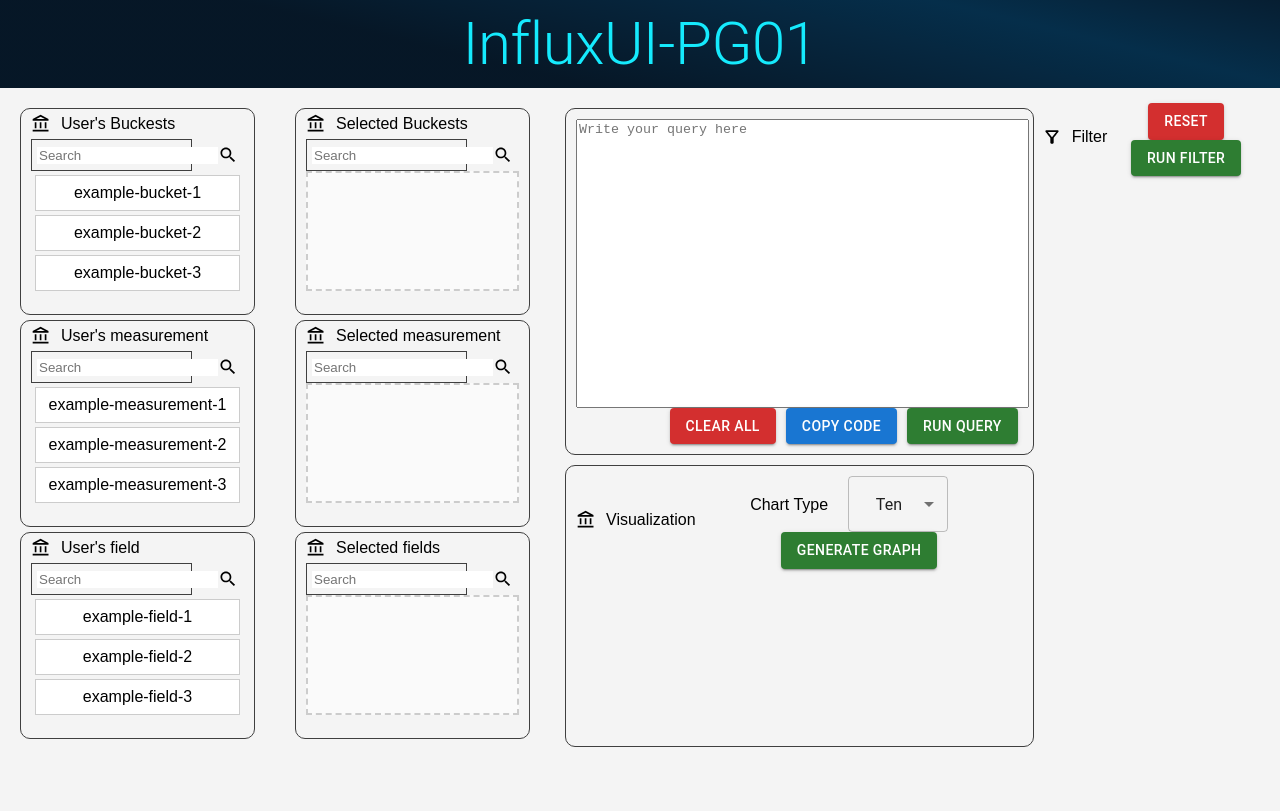
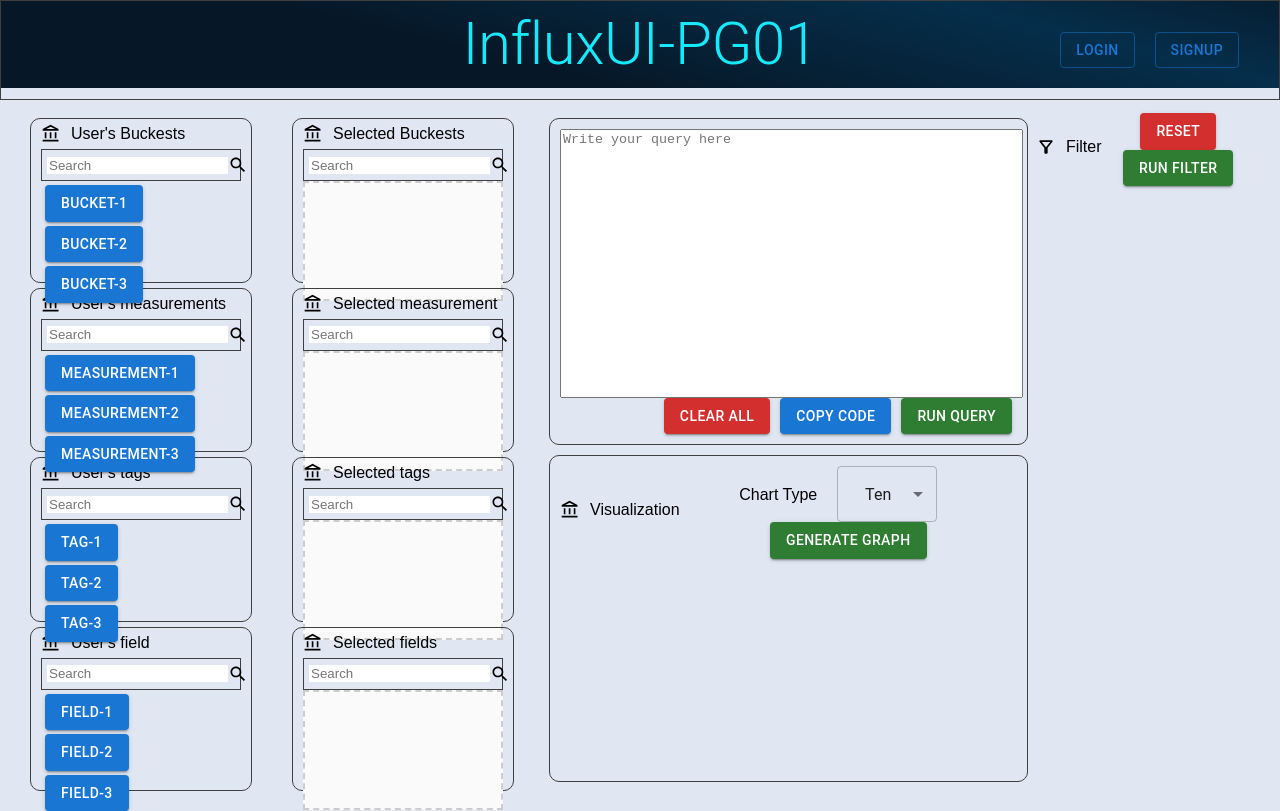
Before and after one commit to Mayy6/UniProject, a React (Vite) app in the folder InfluxUI-PG01/InfluxUI-PG1-frontend/: page /dashboard in a window 1280 px wide. Built offline with nearby package versions, Linux system fonts and the light colour scheme.

Commit message:
updated some css styles
updated some css styles

```diff
--- a/InfluxUI-PG01/InfluxUI-PG1-frontend/package.json
+++ b/InfluxUI-PG01/InfluxUI-PG1-frontend/package.json
@@ -19,6 +19,7 @@
         "react-dnd": "^16.0.1",
         "react-dnd-html5-backend": "^16.0.1",
         "react-dom": "^18.2.0",
+        "react-grid-layout": "^1.4.4",
         "react-router-dom": "^6.26.1"
     },
     "devDependencies": {
--- a/InfluxUI-PG01/InfluxUI-PG1-frontend/src/App.jsx
+++ b/InfluxUI-PG01/InfluxUI-PG1-frontend/src/App.jsx
@@ -5,11 +5,14 @@ import Login from './component/Login.jsx'
 import Dashboard from './component/Dashboard.jsx';
 import {Typography} from "@mui/material";
 import Header from './component/Header/Header.jsx';
+import { HdrWeak } from '@mui/icons-material';
 
 function App() {
 
 
     return (
+        <>
+        <Header />
       <Router>
             <div className="App">
                 <Typography component="h1" variant="h2"
@@ -27,6 +30,7 @@ function App() {
                 </Routes>
             </div>
         </Router>
+        </>
     )
   }
 
--- a/InfluxUI-PG01/InfluxUI-PG1-frontend/src/component/Dashboard.css
+++ b/InfluxUI-PG01/InfluxUI-PG1-frontend/src/component/Dashboard.css
@@ -1,21 +1,24 @@
-.dashsoard-container {
+.dashboard-container {
     width: 100%;
     display: flex;
     justify-content: center;
     align-items: flex-start;
     height: calc(100vh - 150px);
+    padding: 10px;
+    box-sizing: border-box;
 }
 
-.column-box {
+.user-box, .column-box, .time-box {
     width: 20%;
     height: 100%;
     margin: 5px;
     padding: 10px;
     /* border: 1px solid #3f3f3f; */
+    box-sizing: border-box;
 }
 
 .filter-box {
-    height: 30%;
+    height: 25%;
     border: 1px solid #3f3f3f;
     padding: 5px 10px;
     margin: 5px;
@@ -34,8 +37,6 @@
 }
 
 .search-input {
-    width: 70%;
-
     display: flex;
     justify-content: space-between;
     align-items: center;
@@ -47,7 +48,7 @@
     border: none;
 }
 
-.main-iner-box {
+.main-iner-box, .graph-box {
     width: 100%;
     border: 1px solid #3f3f3f;
     border-radius: 10px;
--- a/InfluxUI-PG01/InfluxUI-PG1-frontend/src/component/Dashboard.jsx
+++ b/InfluxUI-PG01/InfluxUI-PG1-frontend/src/component/Dashboard.jsx
@@ -1,29 +1,42 @@
-import React, { useEffect, useState } from 'react';
+import React, { useEffect, useState } from "react";
 import axios from "axios";
-import {Button,TextField,Typography,Box} from "@mui/material";
-import { DndProvider } from 'react-dnd';
-import { HTML5Backend } from 'react-dnd-html5-backend';
+import { Button, TextField, Typography, Box } from "@mui/material";
+import { DndProvider } from "react-dnd";
+import { HTML5Backend } from "react-dnd-html5-backend";
 
 import "./Dashboard.css";
-import DragItem from './DragItem';
-import DropItem from './DropItem';
-import { useFetchedData } from './useFetchedData';
+import DragItem from "./DragItem";
+import DropItem from "./DropItem";
+import { useFetchedData } from "./useFetchedData";
 
-import Select from '@mui/material/Select';
-import MenuItem from '@mui/material/MenuItem';
+import Select from "@mui/material/Select";
+import MenuItem from "@mui/material/MenuItem";
 
 import {
   AccountBalanceOutlined,
   SearchOutlined,
-    FilterAltOutlined
-} from '@mui/icons-material';
-
+  FilterAltOutlined,
+} from "@mui/icons-material";
 
 function Dashboard() {
-    const { buckets, measurements, fields, setBuckets, setMeasurements, setFields, initialBuckets, initialMeasurements, initialFields } = useFetchedData();
+  const {
+    buckets,
+    measurements,
+    tags,
+    fields,
+    setBuckets,
+    setMeasurements,
+    setTags,
+    setFields,
+    initialBuckets,
+    initialMeasurements,
+    initialTags,
+    initialFields,
+  } = useFetchedData();
 
   const [selectedBuckets, setSelectedBuckets] = useState([]);
   const [selectedMeasurements, setSelectedMeasurements] = useState([]);
+  const [selectedTags, setSelectedTags] = useState([]);
   const [selectedFields, setSelectedFields] = useState([]);
 
   //generate code based on fetched elements
@@ -31,21 +44,35 @@ function Dashboard() {
 
   // Drag and Drop feature
   const handleDrop = (type, item) => {
-        if (type === 'bucket') {
+    if (type === "bucket") {
       // Ensure the bucket is not already in the selected list
       if (!selectedBuckets.includes(item.label)) {
-                setSelectedBuckets(prevBuckets => [...prevBuckets, item.label]);
-                setBuckets(prevBuckets => prevBuckets.filter(bucket => bucket !== item.label));
+        setSelectedBuckets((prevBuckets) => [...prevBuckets, item.label]);
+        setBuckets((prevBuckets) =>
+          prevBuckets.filter((bucket) => bucket !== item.label)
+        );
       }
-        } else if (type === 'measurement') {
+    } else if (type === "measurement") {
       if (!selectedMeasurements.includes(item.label)) {
-                setSelectedMeasurements(prevMeasurements => [...prevMeasurements, item.label]);
-                setMeasurements(prevMeasurements => prevMeasurements.filter(measurement => measurement !== item.label));
+        setSelectedMeasurements((prevMeasurements) => [
+          ...prevMeasurements,
+          item.label,
+        ]);
+        setMeasurements((prevMeasurements) =>
+          prevMeasurements.filter((measurement) => measurement !== item.label)
+        );
       }
-        } else if (type === 'field') {
+    } else if (type === "tag") {
+      if (!selectedTags.includes(item.label)) {
+        setSelectedTags((prevTags) => [...prevTags, item.label]);
+        setTags((prevTags) => prevTags.filter((tag) => tag !== item.label));
+      }
+    } else if (type === "field") {
       if (!selectedFields.includes(item.label)) {
-                setSelectedFields(prevFields => [...prevFields, item.label]);
-                setFields(prevFields => prevFields.filter(field => field !== item.label));
+        setSelectedFields((prevFields) => [...prevFields, item.label]);
+        setFields((prevFields) =>
+          prevFields.filter((field) => field !== item.label)
+        );
       }
     }
   };
@@ -55,21 +82,23 @@ function Dashboard() {
     // Reset selected items and generated code
     setSelectedBuckets([]);
     setSelectedMeasurements([]);
+    setSelectedTags([]);
     setSelectedFields([]);
     setGeneratedCode("");
 
     //Reset data
     setBuckets(initialBuckets);
     setMeasurements(initialMeasurements);
+    setTags(initialTags);
     setFields(initialFields);
-    }
+  };
 
   // Function to update the generated code
   useEffect(() => {
     const updateGeneratedCode = () => {
       let code = "";
       if (selectedBuckets && selectedBuckets.length > 0) {
-                selectedBuckets.forEach(bucket => {
+        selectedBuckets.forEach((bucket) => {
           code += `from(bucket: "${bucket}")\n`;
         });
       }
@@ -77,13 +106,19 @@ function Dashboard() {
       // code += "    |> range(start: -1h)\n";
 
       if (selectedMeasurements && selectedMeasurements.length > 0) {
-                selectedMeasurements.forEach(measurement => {
+        selectedMeasurements.forEach((measurement) => {
           code += `    |> filter(fn: (r) => r._measurement == "${measurement}")\n`;
         });
       }
 
+      if (selectedTags && selectedTags.length > 0) {
+        selectedTags.forEach((tag) => {
+          code += `    |> filter(fn: (r) => r._tag == "${tag}")\n`;
+        });
+      }
+
       if (selectedFields && selectedFields.length > 0) {
-                selectedFields.forEach(field => {
+        selectedFields.forEach((field) => {
           code += `    |> filter(fn: (r) => r._field == "${field}")\n`;
         });
       }
@@ -92,8 +127,7 @@ function Dashboard() {
     };
 
     updateGeneratedCode();
-
-    }, [selectedBuckets, selectedMeasurements, selectedFields]);
+  }, [selectedBuckets, selectedMeasurements, selectedTags, selectedFields]);
 
   const handleSubmit = async (event) => {
     event.preventDefault();
@@ -101,30 +135,30 @@ function Dashboard() {
     // console.log('Password:', password);
 
     try {
-            const response = await axios.get("http://localhost:1808/api/hello")
-                .then(response => {
+      const response = await axios
+        .get("http://localhost:1808/api/hello")
+        .then((response) => {
           if (response.status === 200) {
             const token = response.data;
             // localStorage.setItem('token', token);
             alert(token);
             // window.location.href = '/dashboard'
           }
-                })
+        });
     } catch (error) {
       if (error.response && error.response.status === 403) {
-                window.location.href = '/'
+        window.location.href = "/";
       } else {
-                console.error('Unexpected error occurred', error);
+        console.error("Unexpected error occurred", error);
       }
-
     }
   };
 
   return (
     <DndProvider backend={HTML5Backend}>
-        <div className="dashsoard-container">
-
-      <div className="column-box">
+      <div className="dashboard-container">
+        {/* User Buckets */}
+        <div className="user-box">
           <div className="filter-box">
             <div className="filter-title">
               <AccountBalanceOutlined sx={{ fontSize: 20 }} />
@@ -139,20 +173,41 @@ function Dashboard() {
             ))}
           </div>
 
+          {/* User Measurements */}
           <div className="filter-box">
             <div className="filter-title">
               <AccountBalanceOutlined sx={{ fontSize: 20 }} />
-                <span className="filter-title-text">User's measurement</span>
+              <span className="filter-title-text">User's measurements</span>
             </div>
             <div className="search-input">
               <input className="input-el" type="text" placeholder="Search" />
               <SearchOutlined sx={{ fontSize: 20 }} />
             </div>
             {measurements.map((measurement, index) => (
-                            <DragItem key={measurement} type="measurement" label={measurement} />
+              <DragItem
+                key={measurement}
+                type="measurement"
+                label={measurement}
+              />
             ))}
           </div>
 
+          {/* User Tags */}
+          <div className="filter-box">
+            <div className="filter-title">
+              <AccountBalanceOutlined sx={{ fontSize: 20 }} />
+              <span className="filter-title-text">User's tags</span>
+            </div>
+            <div className="search-input">
+              <input className="input-el" type="text" placeholder="Search" />
+              <SearchOutlined sx={{ fontSize: 20 }} />
+            </div>
+            {tags.map((tag, index) => (
+              <DragItem key={tag} type="tag" label={tag} />
+            ))}
+          </div>
+
+          {/* User Fields */}
           <div className="filter-box">
             <div className="filter-title">
               <AccountBalanceOutlined sx={{ fontSize: 20 }} />
@@ -166,11 +221,10 @@ function Dashboard() {
               <DragItem key={field} type="field" label={field} />
             ))}
           </div>
-
         </div>
 
         <div className="column-box">
-
+          {/* Selected Buckets */}
           <div className="filter-box">
             <div className="filter-title">
               <AccountBalanceOutlined sx={{ fontSize: 20 }} />
@@ -181,15 +235,17 @@ function Dashboard() {
               <input className="input-el" type="text" placeholder="Search" />
               <SearchOutlined sx={{ fontSize: 20 }} />
             </div>
-            <DropItem acceptType="bucket" onDrop={(item) => handleDrop('bucket', item)}>
+            <DropItem
+              acceptType="bucket"
+              onDrop={(item) => handleDrop("bucket", item)}
+            >
               {selectedBuckets.map((bucket, index) => (
                 <div key={index}>{bucket}</div>
               ))}
             </DropItem>
           </div>
 
-
-
+          {/* Selected Measurements */}
           <div className="filter-box">
             <div className="filter-title">
               <AccountBalanceOutlined sx={{ fontSize: 20 }} />
@@ -199,14 +255,37 @@ function Dashboard() {
               <input className="input-el" type="text" placeholder="Search" />
               <SearchOutlined sx={{ fontSize: 20 }} />
             </div>
-            <DropItem acceptType="measurement" onDrop={(item) => handleDrop('measurement', item)}>
+            <DropItem
+              acceptType="measurement"
+              onDrop={(item) => handleDrop("measurement", item)}
+            >
               {selectedMeasurements.map((measurement, index) => (
                 <div key={index}>{measurement}</div>
               ))}
             </DropItem>
           </div>
 
+          {/* Selected Tags */}
+          <div className="filter-box">
+            <div className="filter-title">
+              <AccountBalanceOutlined sx={{ fontSize: 20 }} />
+              <span className="filter-title-text">Selected tags</span>
+            </div>
+            <div className="search-input">
+              <input className="input-el" type="text" placeholder="Search" />
+              <SearchOutlined sx={{ fontSize: 20 }} />
+            </div>
+            <DropItem
+              acceptType="tag"
+              onDrop={(item) => handleDrop("tag", item)}
+            >
+              {selectedTags.map((tag, index) => (
+                <div key={index}>{tag}</div>
+              ))}
+            </DropItem>
+          </div>
 
+          {/* Selected Fields */}
           <div className="filter-box">
             <div className="filter-title">
               <AccountBalanceOutlined sx={{ fontSize: 20 }} />
@@ -216,28 +295,53 @@ function Dashboard() {
               <input className="input-el" type="text" placeholder="Search" />
               <SearchOutlined sx={{ fontSize: 20 }} />
             </div>
-            <DropItem acceptType="field" onDrop={(item) => handleDrop('field', item)}>
+            <DropItem
+              acceptType="field"
+              onDrop={(item) => handleDrop("field", item)}
+            >
               {selectedFields.map((field, index) => (
                 <div key={index}>{field}</div>
               ))}
             </DropItem>
           </div>
-
-
         </div>
 
-      <div className="column-box" style={{width: "40%"}}>
-
-        <div className="main-iner-box" style={{height: "50%", marginTop: "5px"}}>
-            <textarea className="text-area" placeholder="Write your query here" value={generatedCode} readOnly></textarea>
+        {/* Code Generate Area */}
+        <div className="column-box" style={{ width: "40%" }}>
+          <div
+            className="main-iner-box"
+            style={{ height: "50%", marginTop: "5px" }}
+          >
+            <textarea
+              className="text-area"
+              placeholder="Write your query here"
+              value={generatedCode}
+              readOnly
+            ></textarea>
             <div className="btn-box">
-                <Button variant="contained" color="error" style={{margin: "0 5px"}} onClick={clearAll}>Clear All</Button>
-                <Button variant="contained" style={{margin: "0 5px"}}>Copy Code</Button>
-                <Button variant="contained" color="success" style={{margin: "0 5px"}}>Run Query</Button>
+              <Button
+                variant="contained"
+                color="error"
+                style={{ margin: "0 5px" }}
+                onClick={clearAll}
+              >
+                Clear All
+              </Button>
+              <Button variant="contained" style={{ margin: "0 5px" }}>
+                Copy Code
+              </Button>
+              <Button
+                variant="contained"
+                color="success"
+                style={{ margin: "0 5px" }}
+              >
+                Run Query
+              </Button>
             </div>
           </div>
 
-        <div className="main-iner-box" style={{height: "40%"}}>
+          {/* Graph Area */}
+          <div className="graph-box" style={{ height: "50%" }}>
             <div className="main-iner-title-box">
               <div className="filter-title">
                 <AccountBalanceOutlined sx={{ fontSize: 20 }} />
@@ -245,32 +349,35 @@ function Dashboard() {
               </div>
 
               <div className="main-iner-title-btn-box">
-                    <span style={{marginRight: "20px"}}>Chart Type</span>
+                <span style={{ marginRight: "20px" }}>Chart Type</span>
                 <Select
                   labelId="demo-simple-select-label"
                   id="demo-simple-select"
                   value={10}
                   label="Age"
-                        onChange={()=>{}}
-                        style={{marginRight: "20px", width: "100px"}}
+                  onChange={() => {}}
+                  style={{ marginRight: "20px", width: "100px" }}
                 >
                   <MenuItem value={10}>Ten</MenuItem>
                   <MenuItem value={20}>Twenty</MenuItem>
                   <MenuItem value={30}>Thirty</MenuItem>
                 </Select>
-                    <Button variant="contained" color="success" style={{margin: "0 5px"}}>Generate Graph</Button>
+                <Button
+                  variant="contained"
+                  color="success"
+                  style={{ margin: "0 5px" }}
+                >
+                  Generate Graph
+                </Button>
               </div>
             </div>
 
-
             <div className="visualization-box"></div>
-
+          </div>
         </div>
 
-      </div>
-
-      <div className="column-box">
-
+        {/* Time Filter Area */}
+        <div className="time-box">
           <div className="main-iner-title-box">
             <div className="filter-title">
               <FilterAltOutlined sx={{ fontSize: 20 }} />
@@ -278,13 +385,23 @@ function Dashboard() {
             </div>
 
             <div className="main-iner-title-btn-box">
-                    <Button variant="contained" color="error" style={{margin: "0 5px"}}>Reset</Button>
-                    <Button variant="contained" color="success" style={{margin: "0 5px"}}>Run Filter</Button>
+              <Button
+                variant="contained"
+                color="error"
+                style={{ margin: "0 5px" }}
+              >
+                Reset
+              </Button>
+              <Button
+                variant="contained"
+                color="success"
+                style={{ margin: "0 5px" }}
+              >
+                Run Filter
+              </Button>
             </div>
           </div>
-
         </div>
-
       </div>
     </DndProvider>
   );
--- a/InfluxUI-PG01/InfluxUI-PG1-frontend/src/component/DragItem.jsx
+++ b/InfluxUI-PG01/InfluxUI-PG1-frontend/src/component/DragItem.jsx
@@ -1,5 +1,7 @@
-import React from 'react';
-import { useDrag } from 'react-dnd';
+import React from "react";
+import { useDrag } from "react-dnd";
+import Button from "@mui/material/Button";
+import Box from "@mui/material/Box";
 
 export default function DragItem({ type, label }) {
   const [{ isDragging }, drag] = useDrag(() => ({
@@ -11,18 +13,21 @@ export default function DragItem({ type, label }) {
   }));
 
   return (
-        <div
+    <Box
       ref={drag}
-          style={{
-            opacity: isDragging ? 0.5 : 1,
-            cursor: 'move',
-            padding: '8px',
-            border: '1px solid #ccc',
+      sx={{
         margin: '4px',
-            backgroundColor: '#fff',
       }}
     >
+      <Button
+        variant="contained"
+        sx={{
+          opacity: isDragging ? 0.5 : 1,
+          display: "block",
+          cursor: "move" }}
+      >
         {label}
-        </div>
+      </Button>
+    </Box>
   );
 }
--- a/InfluxUI-PG01/InfluxUI-PG1-frontend/src/component/Header/Header.jsx
+++ b/InfluxUI-PG01/InfluxUI-PG1-frontend/src/component/Header/Header.jsx
@@ -5,7 +5,7 @@ function Header() {
 
   return (
     <div className="header-container">
-      <div className="title-box">NoCode InfluxDB</div>
+      <div className="title-box"></div>
 
       <div className="login-box">
         <Button className="login-btn" variant="outlined">LogIn</Button>
--- a/InfluxUI-PG01/InfluxUI-PG1-frontend/src/component/useFetchedData.jsx
+++ b/InfluxUI-PG01/InfluxUI-PG1-frontend/src/component/useFetchedData.jsx
@@ -3,40 +3,49 @@ import { useState, useEffect } from "react";
 export const useFetchedData = () => {
   const [buckets, setBuckets] = useState([]);
   const [measurements, setMeasurements] = useState([]);
+  const [tags, setTags] = useState([]);
   const [fields, setFields] = useState([]);
 
   // Initial data for reset later when click Clear All button
   const [initialBuckets, setInitialBuckets] = useState([]);
   const [initialMeasurements, setInitialMeasurements] = useState([]);
+  const [initialTags, setInitialTags] = useState([]);
   const [initialFields, setInitialFields] = useState([]);
 
   useEffect(() => {
     const fetchData = async () => {
       // Simulation to get bucket, measurement, and field data
       const bucketData = [
-        "example-bucket-1",
-        "example-bucket-2",
-        "example-bucket-3",
+        "bucket-1",
+        "bucket-2",
+        "bucket-3",
       ];
       const measurementData = [
-        "example-measurement-1",
-        "example-measurement-2",
-        "example-measurement-3",
+        "measurement-1",
+        "measurement-2",
+        "measurement-3",
+      ];
+      const tagData = [
+        "tag-1",
+        "tag-2",
+        "tag-3",
       ];
       const fieldData = [
-        "example-field-1",
-        "example-field-2",
-        "example-field-3",
+        "field-1",
+        "field-2",
+        "field-3",
       ];
 
       // Set the current chosen data
       setBuckets(bucketData);
       setMeasurements(measurementData);
+      setTags(tagData);
       setFields(fieldData);
 
       // Set the initial data
       setInitialBuckets(bucketData);
       setInitialMeasurements(measurementData);
+      setInitialTags(tagData);
       setInitialFields(fieldData);
     };
 
@@ -46,12 +55,15 @@ export const useFetchedData = () => {
   return {
     buckets,
     measurements,
+    tags,
     fields,
     setBuckets,
     setMeasurements,
+    setTags,
     setFields,
     initialBuckets,
     initialMeasurements,
+    initialTags,
     initialFields,
   };
 };
--- a/InfluxUI-PG01/InfluxUI-PG1-frontend/src/index.css
+++ b/InfluxUI-PG01/InfluxUI-PG1-frontend/src/index.css
@@ -2,7 +2,7 @@ body {
   font-family: Arial, sans-serif;
   margin: 0;
   padding: 0;
-  background-color: #f4f4f4;
+  background-color: #e0e7f3;
 }
 
 .App {
```
Also changed, not shown: 1 other file (tests, documents, lock files or other folders). Lines whose indentation alone changed are shown as unchanged.
